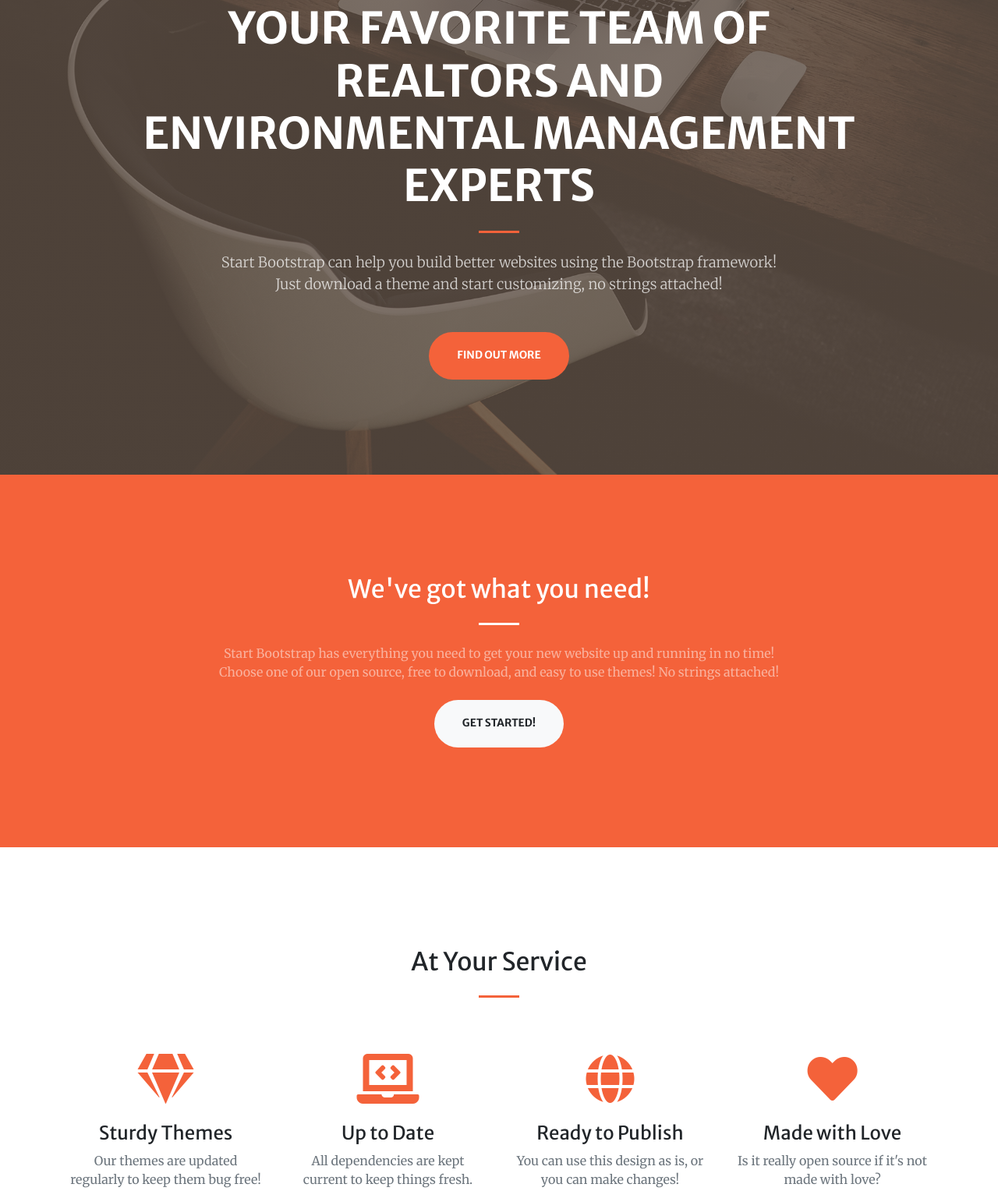
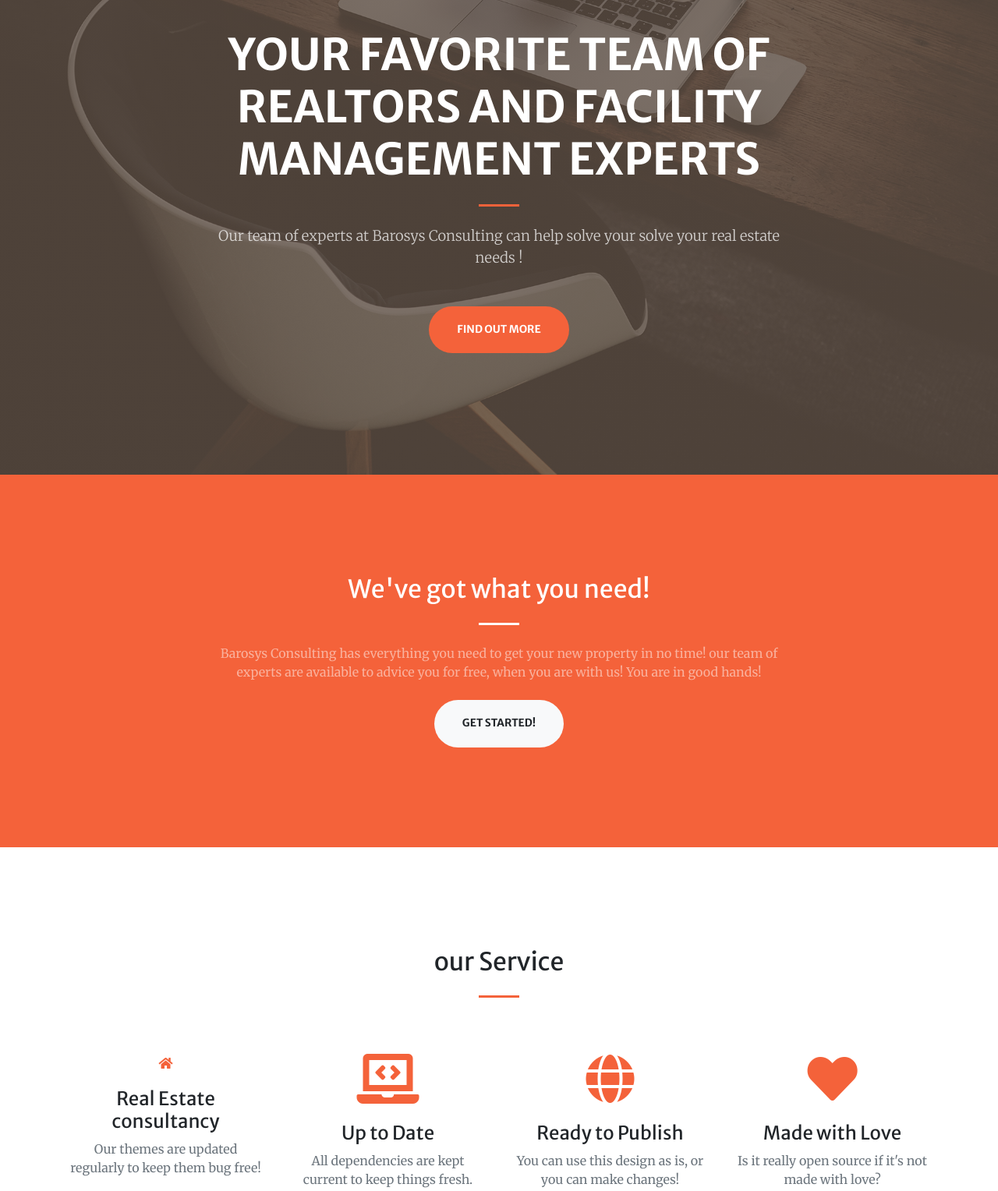
Before and after one commit to kimijimoses/kimijimoses.github.io, a website with bundled scripts: page index.html in a window 1280 px wide. Shown: the part 191-1719 px from the top of the page at 78% size. Built offline with nearby package versions, Linux system fonts and the light colour scheme.

Commit message:
Update index.html

```diff
--- a/index.html
+++ b/index.html
@@ -58,11 +58,11 @@
     <div class="container h-100">
       <div class="row h-100 align-items-center justify-content-center text-center">
         <div class="col-lg-10 align-self-end">
-          <h1 class="text-uppercase text-white font-weight-bold">Your Favorite Team Of Realtors and Environmental Management Experts</h1>
+          <h1 class="text-uppercase text-white font-weight-bold">Your Favorite Team Of Realtors and Facility Management Experts</h1>
           <hr class="divider my-4">
         </div>
         <div class="col-lg-8 align-self-baseline">
-          <p class="text-white-75 font-weight-light mb-5">Start Bootstrap can help you build better websites using the Bootstrap framework! Just download a theme and start customizing, no strings attached!</p>
+          <p class="text-white-75 font-weight-light mb-5">Our team of experts at Barosys Consulting can help solve your solve your real estate needs !</p>
           <a class="btn btn-primary btn-xl js-scroll-trigger" href="#about">Find Out More</a>
         </div>
       </div>
@@ -76,7 +76,7 @@
         <div class="col-lg-8 text-center">
           <h2 class="text-white mt-0">We've got what you need!</h2>
           <hr class="divider light my-4">
-          <p class="text-white-50 mb-4">Start Bootstrap has everything you need to get your new website up and running in no time! Choose one of our open source, free to download, and easy to use themes! No strings attached!</p>
+          <p class="text-white-50 mb-4">Barosys Consulting has everything you need to get your new property in no time! our team of experts are available to advice you for free, when you are with us! You are in good hands!</p>
           <a class="btn btn-light btn-xl js-scroll-trigger" href="#services">Get Started!</a>
         </div>
       </div>
@@ -86,13 +86,13 @@
   <!-- Services Section -->
   <section class="page-section" id="services">
     <div class="container">
-      <h2 class="text-center mt-0">At Your Service</h2>
+      <h2 class="text-center mt-0">our Service</h2>
       <hr class="divider my-4">
       <div class="row">
         <div class="col-lg-3 col-md-6 text-center">
           <div class="mt-5">
-            <i class="fas fa-4x fa-gem text-primary mb-4"></i>
-            <h3 class="h4 mb-2">Sturdy Themes</h3>
+            <i class="fas fa-home text-primary mb-4"></i>
+            <h3 class="h4 mb-2">Real Estate consultancy</h3>
             <p class="text-muted mb-0">Our themes are updated regularly to keep them bug free!</p>
           </div>
         </div>
```
